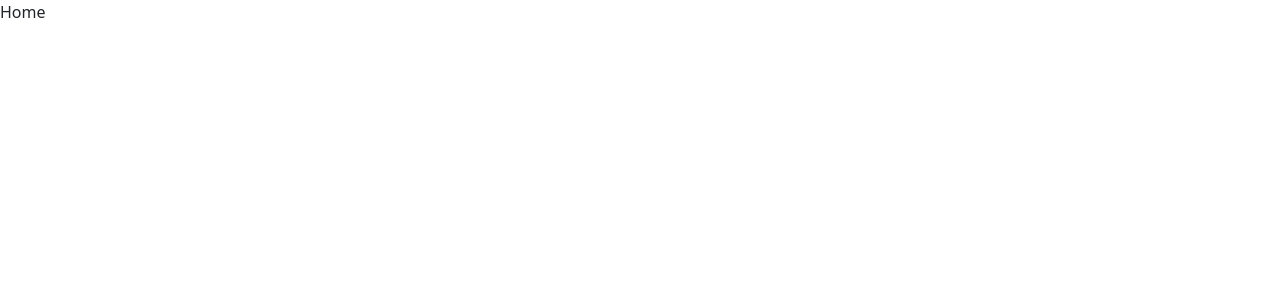
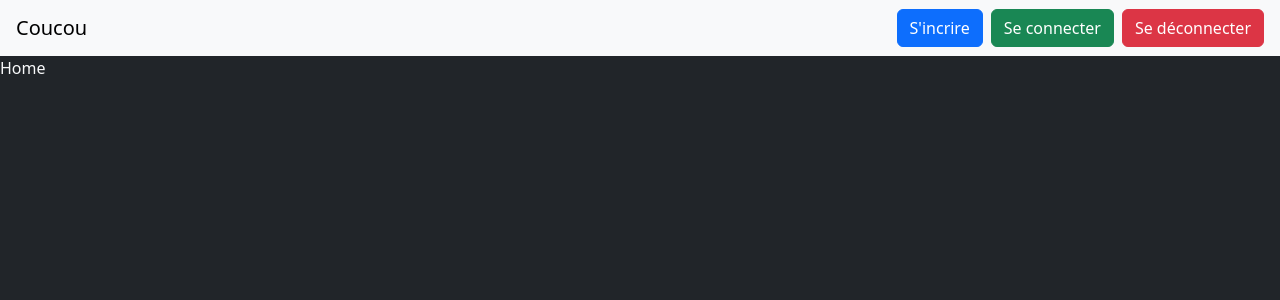
Before and after one commit to AAlexsandre/react-router, a React (Create React App) app: page / in a window 1280 px wide. Shown: the top 300 px of the page. Built offline with nearby package versions, Linux system fonts and the light colour scheme.

Commit message:
created navbar component

```diff
--- a/public/index.html
+++ b/public/index.html
@@ -12,7 +12,7 @@
     <link href="https://cdn.jsdelivr.net/npm/bootstrap@5.3.0-alpha1/dist/css/bootstrap.min.css" rel="stylesheet" integrity="sha384-GLhlTQ8iRABdZLl6O3oVMWSktQOp6b7In1Zl3/Jr59b6EGGoI1aFkw7cmDA6j6gD" crossorigin="anonymous">
     <title>React App</title>
   </head>
-  <body>
+  <body class="bg-dark text-light">
     <noscript>You need to enable JavaScript to run this app.</noscript>
     <div id="root"></div>
     <!--
--- a/src/App.js
+++ b/src/App.js
@@ -1,9 +1,10 @@
 import { Routes, Route } from 'react-router-dom';
 import Home from './pages/Home';
-
+import NavBar from './components/NavBar';
 function App() {
   return (
     <>
+      <NavBar />
       <Routes>
         <Route path='/' element={<Home />} />
       </Routes>
--- /dev/null
+++ b/src/components/NavBar.js
@@ -0,0 +1,17 @@
+import React from 'react';
+import {Link} from 'react-router-dom';
+const NavBar = () => {
+  return (
+    <nav className="navbar navbar-light bg-light px-3">
+        <Link to="/" className='navbar-brand'>Coucou</Link>
+
+        <div>
+          <button className='btn btn-primary'>S'incrire</button>
+          <button className='btn btn-success ms-2'>Se connecter</button>
+          <button className='btn btn-danger ms-2'>Se déconnecter</button>
+        </div>
+    </nav>
+  )
+}
+
+export default NavBar;
```
